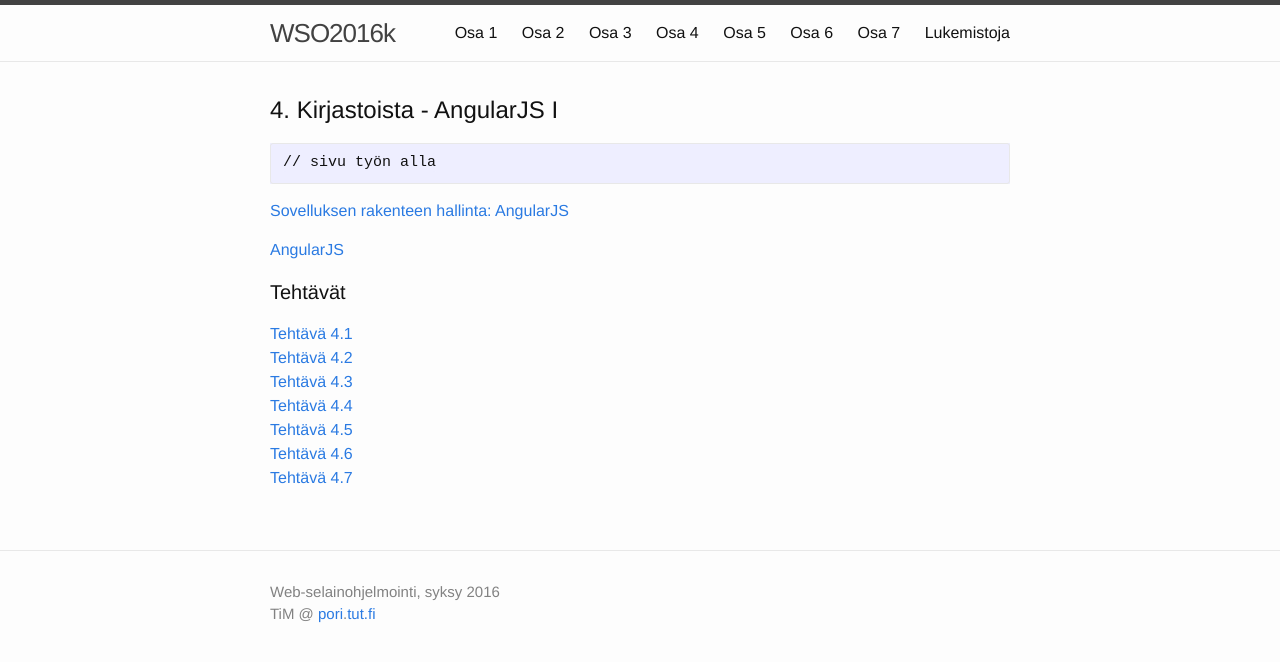
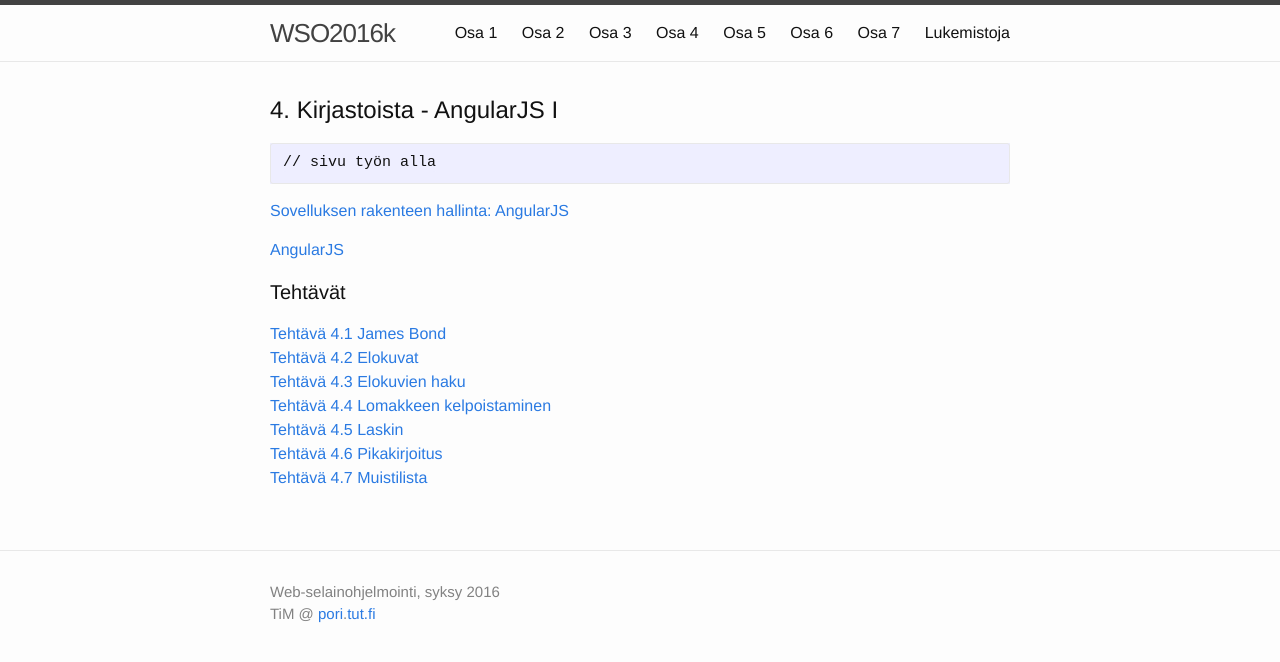
Before and after one commit to timedu/wso, a Jekyll site: the page built from osa4.md, in a window 1280 px wide. Shown: the top 662 px of the page. Built offline with Jekyll 4.4.1, drawn with Linux system fonts in a browser that asks for light colours.

Commit message:
part 4 intro update

```diff
--- a/osa4.md
+++ b/osa4.md
@@ -14,10 +14,10 @@ title: 4. Kirjastoista - AngularJS I
 
 #### Tehtävät
 
-[Tehtävä 4.1](tehtava41)
-[Tehtävä 4.2](tehtava42)
-[Tehtävä 4.3](tehtava43)
-[Tehtävä 4.4](tehtava44)
-[Tehtävä 4.5](tehtava45)
-[Tehtävä 4.6](tehtava46)
-[Tehtävä 4.7](tehtava47)
+[Tehtävä 4.1 James Bond](tehtava41)
+[Tehtävä 4.2 Elokuvat](tehtava42)
+[Tehtävä 4.3 Elokuvien haku](tehtava43)
+[Tehtävä 4.4 Lomakkeen kelpoistaminen](tehtava44)
+[Tehtävä 4.5 Laskin](tehtava45)
+[Tehtävä 4.6 Pikakirjoitus](tehtava46)
+[Tehtävä 4.7 Muistilista](tehtava47)
```
